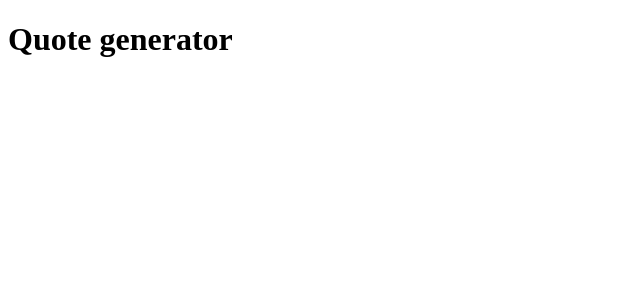
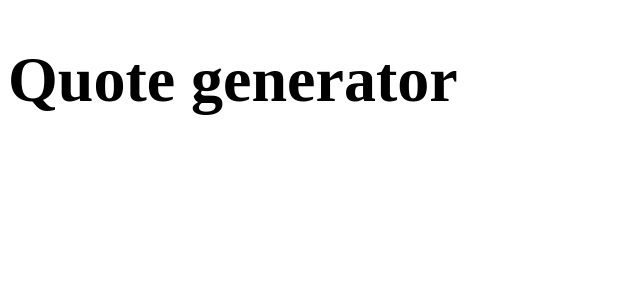
Before and after one commit to yusef-codes10/quote-generator-vue, a Vue app: page / in a window 1280 px wide. Shown: the top 300 px of the page, without its empty margins (0-640 px from the left). Built offline with nearby package versions, Linux system fonts and the light colour scheme.

Commit message:
QHeader component has been created

```diff
--- a/src/App.vue
+++ b/src/App.vue
@@ -1,7 +1,9 @@
-<script setup></script>
+<script setup>
+import QHeader from './components/QHeader.vue'
+</script>
 
 <template>
-  <h1>Quote generator</h1>
+  <QHeader />
 </template>
 
 <style scoped></style>
--- /dev/null
+++ b/src/components/QHeader.vue
@@ -0,0 +1,11 @@
+<script setup></script>
+
+<template>
+  <h1>Quote generator</h1>
+</template>
+
+<style scoped>
+h1 {
+  font-size: clamp(2rem, 4vw + 1rem, 4rem);
+}
+</style>
```
Also changed, not shown: src/components/QMain.vue (added, +7 -0 lines).
